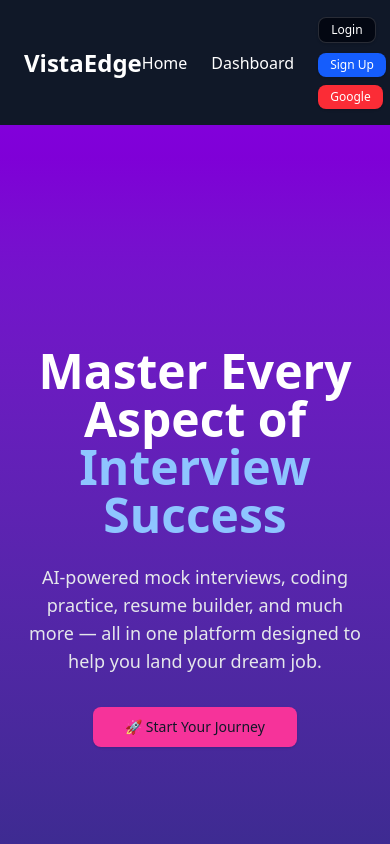
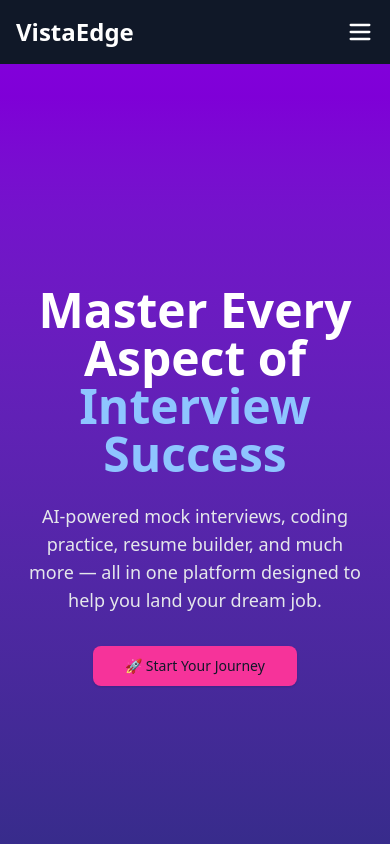
Before and after one commit to SUBHAMAG30/VistaEdge, a React (Vite) app: page / in a window 390 px wide. Shown: the top 844 px of the page. Built offline with nearby package versions, Linux system fonts and the light colour scheme; no server answers.

Commit message:
Responsiveness

```diff
--- a/src/layouts/LandingLayout.jsx
+++ b/src/layouts/LandingLayout.jsx
@@ -1,25 +1,67 @@
 import { Outlet, Link } from "react-router-dom"
 import AuthButtons from "@/components/AuthButtons"
+import { useState } from "react"
+import { Menu, X } from "lucide-react"
 
 export default function LandingLayout() {
+  // State to manage mobile menu toggle
+  const [isMenuOpen, setIsMenuOpen] = useState(false)
+
   return (
-    <div className="flex flex-col min-h-screen">
-      <header className="bg-gray-900 text-white px-6 py-4 flex justify-between items-center">
+    // Added overflow-hidden and w-full to prevent any horizontal scrolling
+    <div className="flex flex-col min-h-screen w-full overflow-hidden">
+      <header className="bg-gray-900 text-white px-4 md:px-6 py-4">
+        <div className="flex justify-between items-center w-full">
           <h1 className="text-2xl font-bold">
             <Link to="/">VistaEdge</Link>
           </h1>
-        <nav className="space-x-6 flex items-center">
+
+          {/* Desktop Navigation (Hidden on Mobile) */}
+          <nav className="hidden md:flex space-x-6 items-center">
             <Link to="/" className="hover:text-blue-400">Home</Link>
             <Link to="/dashboard" className="hover:text-blue-400">Dashboard</Link>
             <AuthButtons />
           </nav>
+
+          {/* Mobile Menu Toggle Button (Hidden on Desktop) */}
+          <button
+            className="md:hidden text-white hover:text-blue-400"
+            onClick={() => setIsMenuOpen(!isMenuOpen)}
+          >
+            {isMenuOpen ? <X size={28} /> : <Menu size={28} />}
+          </button>
+        </div>
+
+        {/* Mobile Navigation Dropdown */}
+        {isMenuOpen && (
+          <nav className="md:hidden flex flex-col items-center gap-4 pt-4 pb-2 border-t border-gray-800 mt-4">
+            <Link
+              to="/"
+              className="hover:text-blue-400 w-full text-center py-2"
+              onClick={() => setIsMenuOpen(false)}
+            >
+              Home
+            </Link>
+            <Link
+              to="/dashboard"
+              className="hover:text-blue-400 w-full text-center py-2"
+              onClick={() => setIsMenuOpen(false)}
+            >
+              Dashboard
+            </Link>
+            <div className="flex justify-center w-full pt-2">
+              <AuthButtons />
+            </div>
+          </nav>
+        )}
       </header>
 
-      <main className="flex-1">
+      {/* Added w-full to main to ensure it respects screen boundaries */}
+      <main className="flex-1 w-full">
         <Outlet />
       </main>
 
-      <footer className="bg-gray-900 text-gray-400 text-center py-4">
+      <footer className="bg-gray-900 text-gray-400 text-center py-4 w-full">
         © {new Date().getFullYear()} VistaEdge. All rights reserved.
       </footer>
     </div>
```
Lines whose indentation alone changed are shown as unchanged.
